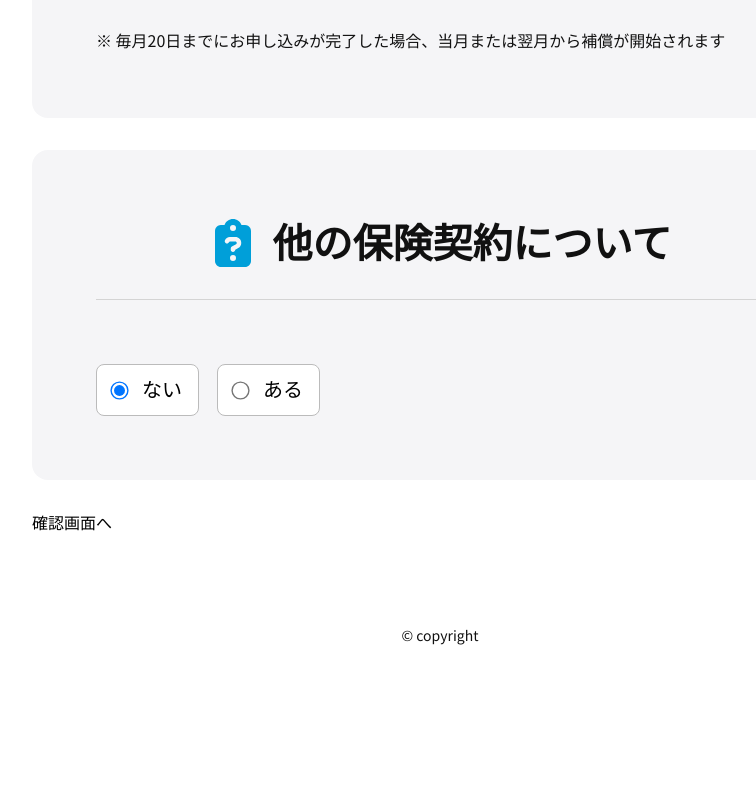
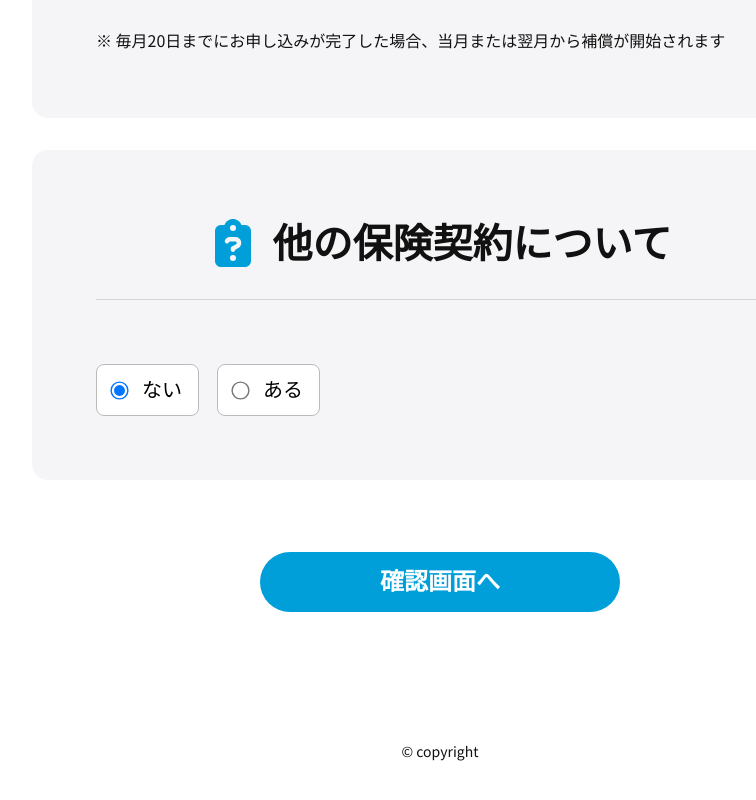
Before and after one commit to teradatomiaki1976/realgate-form, a Next.js app: page /apply in a window 1280 px wide. Shown: the part 4600-5400 px from the top of the page, without its empty margins (200-956 px from the left). Before the commit the page ends 5318 px from the top, so only its background shows below. Built offline with nearby package versions, Linux system fonts and the light colour scheme.

Commit message:
“2025-12-19”

```diff
--- a/package.json
+++ b/package.json
@@ -11,6 +11,7 @@
   "dependencies": {
     "@hookform/resolvers": "^5.2.2",
     "classnames": "^2.5.1",
+    "framer-motion": "^12.23.26",
     "next": "16.0.8",
     "react": "19.2.1",
     "react-dom": "19.2.1",
--- a/src/components/form/ZipField/ZipField.module.scss
+++ b/src/components/form/ZipField/ZipField.module.scss
@@ -14,7 +14,7 @@
 .input {
   display: flex;
   align-items: center;
-  width: 130px;
+  width: 160px;
   height: 52px;
   padding: 0 16px;
   font-size: m.fluid(18, 20);
--- a/src/components/sections/ApplyForm/ApplyForm.module.scss
+++ b/src/components/sections/ApplyForm/ApplyForm.module.scss
@@ -180,3 +180,20 @@
     color: #fff;
   }
 }
+
+.formBtns {
+  display: flex;
+  justify-content: center;
+  align-items: center;
+  margin-block: m.fluid(20, 40);
+  .nextBtn {
+    cursor: pointer;
+    font-size: m.fluid(20, 24);
+    font-weight: 600;
+    color: #fff;
+    border-radius: m.radius(pill);
+    background: m.color(primary);
+    padding-block: m.fluid(8, 12);
+    width: min(360px, 80%);
+  }
+}
--- a/src/components/sections/ApplyForm/ApplyForm.tsx
+++ b/src/components/sections/ApplyForm/ApplyForm.tsx
@@ -6,6 +6,7 @@ import { ReactNode, useEffect } from "react";
 import { useForm, FormProvider } from "react-hook-form";
 import { zodResolver } from "@hookform/resolvers/zod";
 import ZipField from "@/components/form/ZipField/ZipField";
+import { motion, AnimatePresence } from "framer-motion";
 
 import { applySchema } from "@/lib/validation/apply.schema";
 import type { ApplyFormValues } from "@/lib/validation/apply.schema";
@@ -672,18 +673,28 @@ export default function ApplyForm() {
               { label: "ある", value: "yes" },
             ]}
           />
+          <AnimatePresence initial={false}>
             {hasOtherInsurance === "yes" && (
-            <div className={s.inner}>
+              <motion.div
+                className={s.inner}
+                initial={{ opacity: 0, height: 0, y: -8 }}
+                animate={{ opacity: 1, height: "auto", y: 0 }}
+                exit={{ opacity: 0, height: 0, y: -8 }}
+                transition={{ duration: 0.3, ease: "easeOut" }}
+              >
                 <TextField name="otherInsurance.company" label="会社名" />
                 <TextField name="otherInsurance.type" label="保険種類" />
                 <TextField name="otherInsurance.amount" label="保険金額" />
                 <TextField name="otherInsurance.expire" label="満期日" />
-            </div>
+              </motion.div>
             )}
+          </AnimatePresence>
         </SectionCard>
 
-        <div className={s.formBtn}>
-          <button type="submit">確認画面へ</button>
+        <div className={s.formBtns}>
+          <button className={s.nextBtn} type="submit">
+            確認画面へ
+          </button>
         </div>
       </form>
     </FormProvider>
```
Also changed, not shown: 1 other file (tests, documents, lock files or other folders). Lines whose indentation alone changed are shown as unchanged.
